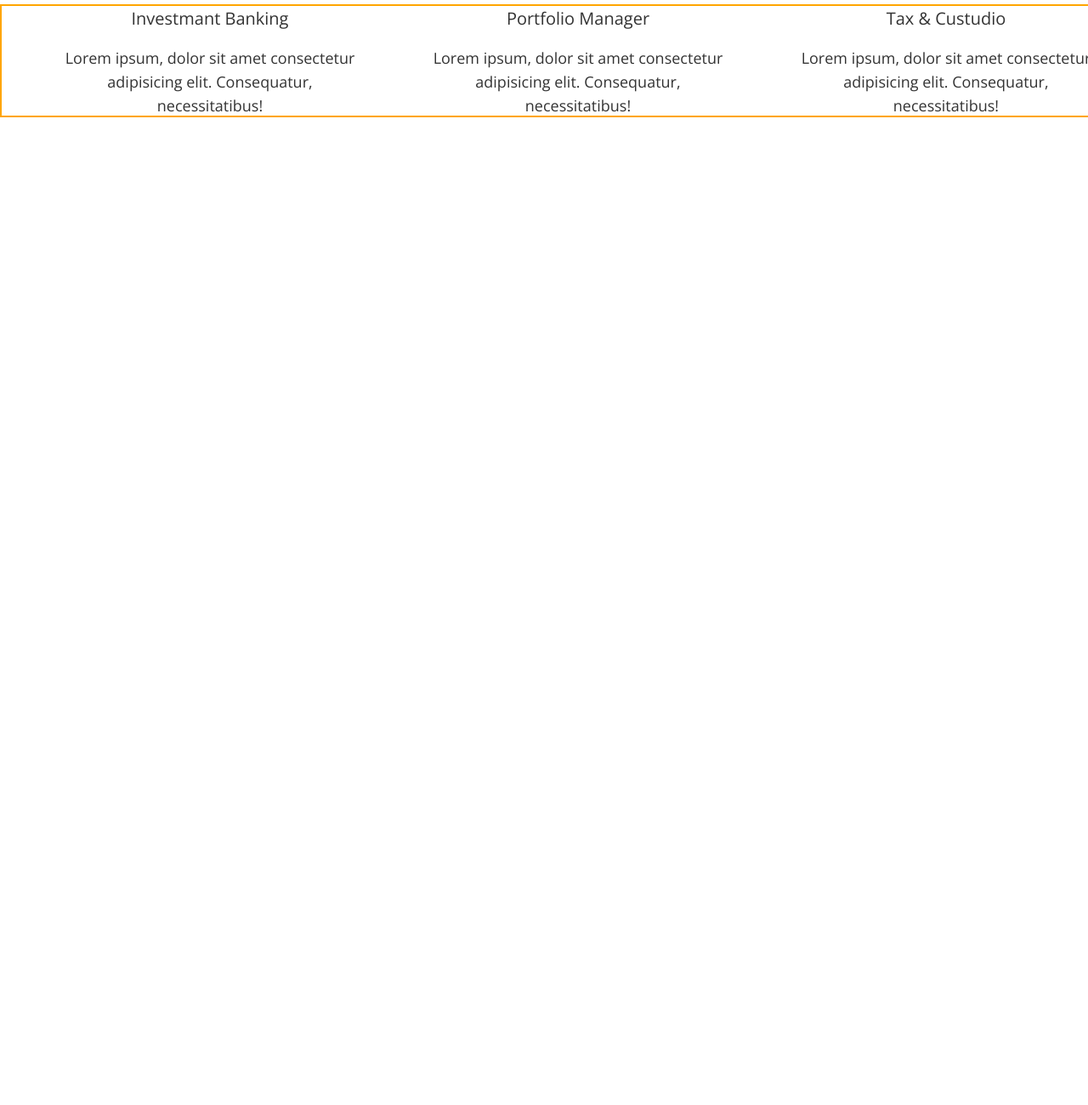
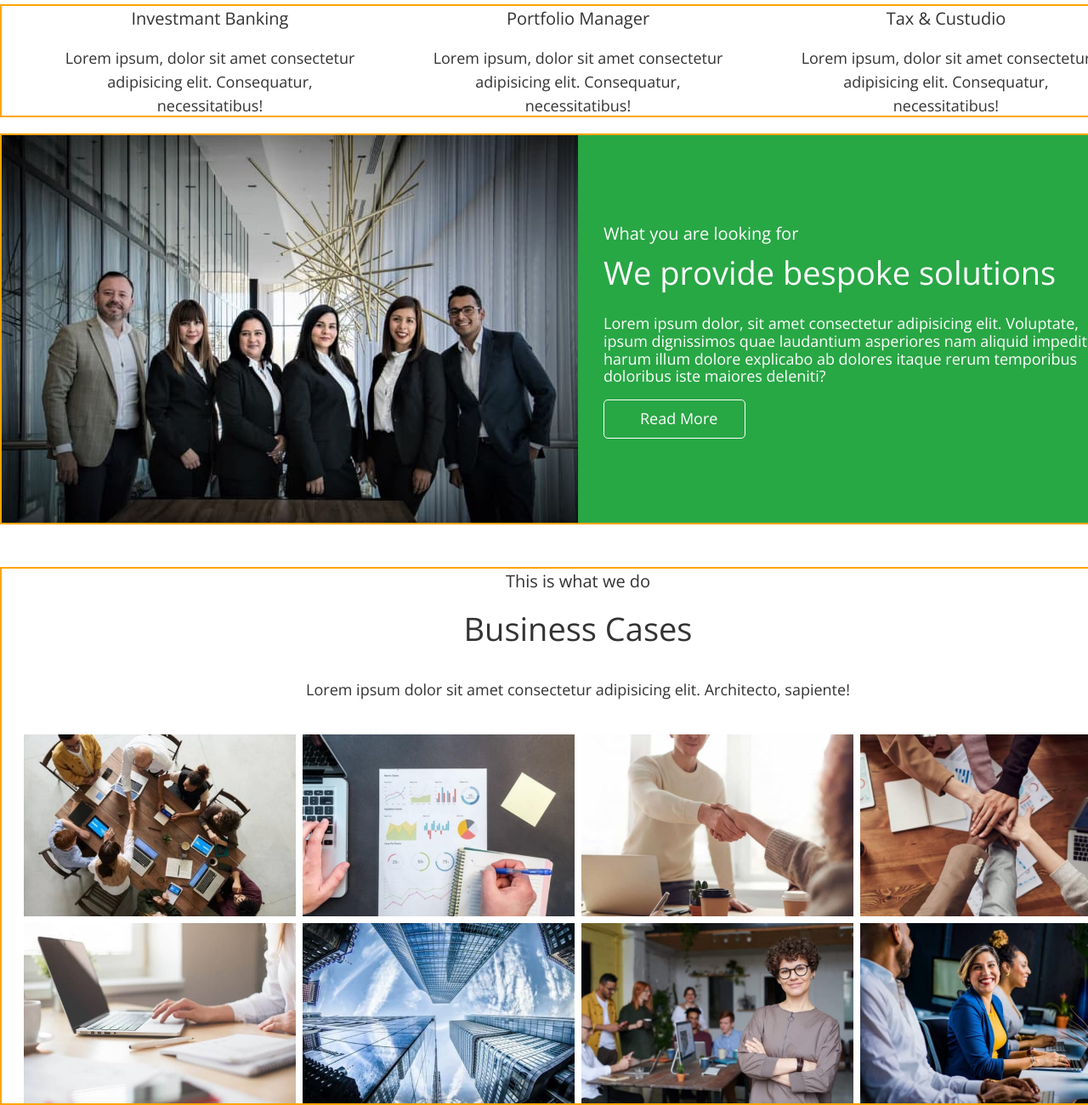
Before and after one commit to ksyn1a/fson-65-dreamteam, a plain HTML site: page index.html in a window 1280 px wide. Shown: the part 955-2255 px from the top of the page at 85% size. Before the commit the page ends 1112 px from the top, so only its background shows below. Drawn offline with nearby package versions, Linux system fonts and the light colour scheme.

Commit message:
відредактовано 3 секції

```diff
--- a/css/style.css
+++ b/css/style.css
@@ -86,7 +86,7 @@ address {
 
 /* header */
 .header {
-  background-color: #2f303a;
+  /* background-color: #2f303a; */
 }
 
 .header .container {
@@ -138,7 +138,7 @@ address {
 .hero {
   padding-top: 259px;
   padding-bottom: 284px;
-  background-color: #2f303a;
+  /* background-color: #2f303a; */
   text-align: center;
 }
 
@@ -160,14 +160,28 @@ address {
 }
 
 .hero-link {
-  display: inline-block;
+  display: inline-flex;
+  width: 165px;
+  height: 48px;
+  justify-content: center;
+  align-items: center;
+  gap: 6px;
+  color: var(--secondary-text-color);
   background: var(--accent-color);
   border-radius: 5px;
   line-height: 1.56;
-  text-align: center;
-  color: var(--secondary-text-color);
+}
 
-  padding: 10px 30px 10px 41px;
+.bg-hero {
+  max-width: 1360px;
+  min-height: 770px;
+  margin-left: auto;
+  margin-right: auto;
+  background-color: #2f303a;
+  background-image: linear-gradient(0deg, rgba(0, 0, 0, 0.4), rgba(0, 0, 0, 0.4)), url(../images/img/city.jpg);
+  background-repeat: no-repeat;
+  background-position: center;
+  background-size: cover;
 }
 
 /* about */
@@ -204,3 +218,89 @@ address {
   text-align: center;
   color: var(--primary-text-color);
 }
+
+/* Features */
+
+.features-section {
+  display: flex;
+  justify-content: center;
+  align-items: center;
+  padding-left: 0;
+  color: var(--secondary-text-color);
+  background-color: var(--accent-color);
+}
+
+.features-content {
+  margin-left: 30px;
+}
+
+.features-main-title {
+  font-weight: 400;
+  font-size: 20px;
+  line-height: calc(33 / 20);
+  margin-bottom: 5px;
+}
+
+.features-second-title {
+  font-weight: 300;
+  font-size: 38px;
+  line-height: calc(48 / 38);
+  margin-bottom: 26px;
+}
+
+.features-text,
+.features-btn {
+  font-weight: 400;
+  font-size: 18px;
+  line-height: calc(28 / 18) 28px;
+}
+
+.features-text {
+  margin-right: 44px;
+  margin-bottom: 17px;
+}
+
+.features-btn {
+  display: inline-block;
+  padding: 11px 27px 12px 42px;
+  min-width: 167px;
+  align-items: center;
+  border: 1px solid var(--secondary-text-color);
+  border-radius: 5px;
+}
+
+/* Business Cases */
+.cases-main-title {
+  font-weight: 400;
+  font-size: 20px;
+  line-height: calc(33 / 20);
+  text-align: center;
+  margin-top: 50px;
+  margin-bottom: 15px;
+}
+
+.cases-second-title {
+  font-weight: 300;
+  font-size: 38px;
+  line-height: calc(48 / 38);
+  text-align: center;
+  margin-bottom: 34px;
+}
+
+.cases-text {
+  font-weight: 400;
+  font-size: 18px;
+  line-height: calc(28 / 18);
+  text-align: center;
+  margin-bottom: 39px;
+}
+
+.cases-content-wrapper {
+  display: flex;
+  flex-wrap: wrap;
+  gap: 8px;
+}
+
+.cases-item {
+  flex-basis: calc((100% - 8px * 3) / 4);
+}
--- a/index.html
+++ b/index.html
@@ -37,7 +37,8 @@
   <body>
     <!-- header -->
 
-    <header class="header">
+    <div class="bg-hero">
+      <header class="header">
       <div class="container">
         <nav class="header-nav">
           <a class="link header-logo" href="./index.html"
@@ -76,9 +77,12 @@
         <div class="container">
           <h1 class="hero-title">The Sky Is The Limit</h1>
           <p class="hero-text">We provide world class financial assistance</p>
-          <a class="hero-link link" href="">Read More</a>
+          <a class="hero-link link" href=""> <svg class="butto-icon" width="9" height="18">
+                  <use href="./images/icons/icons.svg#angle-right"></use>
+                </svg><span>Read More</span></a>
         </div>
       </section>
+    </div>
 
       <!-- about-->
       <section class="about">
@@ -111,6 +115,38 @@
           </ul>
         </div>
       </section>
+
+
+      <!--Features-->
+       <section class="features">
+       <div class="container features-section">   <img src="./images/img/team.jpg" alt="team" width="680px" height="460px">
+          <div class="features-content"><h2 class="features-main-title">What you are looking for</h2>
+          <h3 class="features-second-title">We provide bespoke solutions</h3>
+          <p class="features-text">Lorem ipsum dolor, sit amet consectetur adipisicing elit. Voluptate, ipsum dignissimos quae laudantium asperiores nam aliquid impedit harum illum dolore explicabo ab dolores itaque rerum temporibus doloribus iste maiores deleniti?</p>
+          <a class="link features-btn" href="">Read More</a></div>
+          </div>
+          </div>
+          </section>
+
+
+<!-- Business Cases -->
+           <section class="cases">
+            <div class="container">
+              <h2 class="cases-main-title">This is what we do</h2>
+              <h3 class="cases-second-title">Business Cases</h3>
+              <p class="cases-text">Lorem ipsum dolor sit amet consectetur adipisicing elit. Architecto, sapiente!</p>
+              <ul class="list cases-content-wrapper">
+                <li class="cases-item"><img src="./images/img/Business Cases/pic-1.jpg" alt="table" width="320px" height="214px"></li>
+                <li class="cases-item"><img src="./images/img/Business Cases/pic-2.jpg" alt="notebook" width="320px" height="214px"></li>
+                <li class="cases-item"><img src="./images/img/Business Cases/pic-3.jpg" alt="people" width="320px" height="214px"></li>
+                <li class="cases-item"><img src="./images/img/Business Cases/pic-4.jpg" alt="hands" width="320px" height="214px"></li>
+                <li class="cases-item"><img src="./images/img/Business Cases/pic-5.jpg" alt="laptop" width="320px" height="214px"></li>
+                <li class="cases-item"><img src="./images/img/Business Cases/pic-6.jpg" alt="buildings" width="320px" height="214px"></li>
+                <li class="cases-item"><img src="./images/img/Business Cases/pic-7.jpg" alt="team" width="320px" height="214px"></li>
+                <li class="cases-item"><img src="./images/img/Business Cases/pic-8.jpg" alt="office"  width="320px" height="214px"></li>
+              </ul>
+            </div>
+          </section>
     </main>
   </body>
 </html>
```
Also changed, not shown: .prettierrc.json, images/icons/icons.svg (added), images/img/Business Cases/pic-1.jpg (added), images/img/Business Cases/pic-2.jpg (added), images/img/Business Cases/pic-3.jpg (added), images/img/Business Cases/pic-4.jpg (added), images/img/Business Cases/pic-5.jpg (added), images/img/Business Cases/pic-6.jpg (added), images/img/Business Cases/pic-7.jpg (added), images/img/Business Cases/pic-8.jpg (added), images/img/city.jpg (added), images/img/team.jpg (added).
